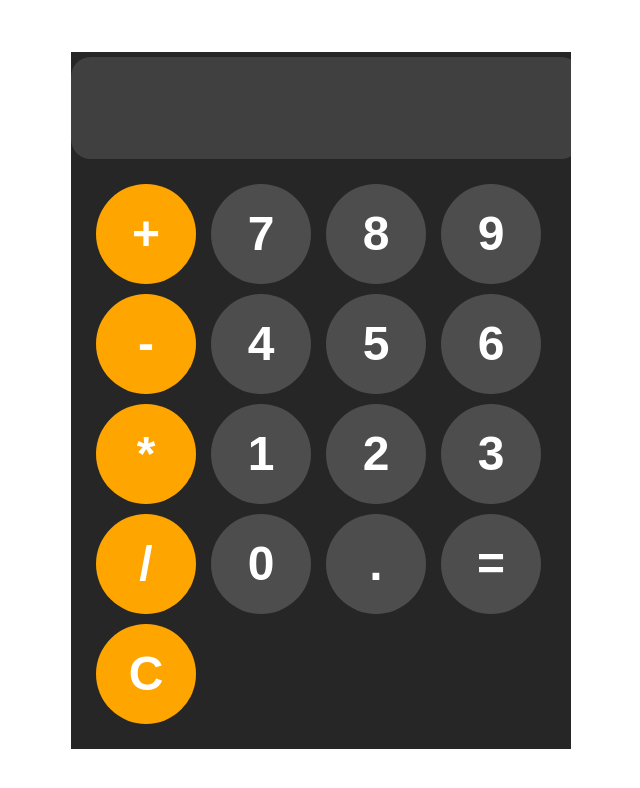
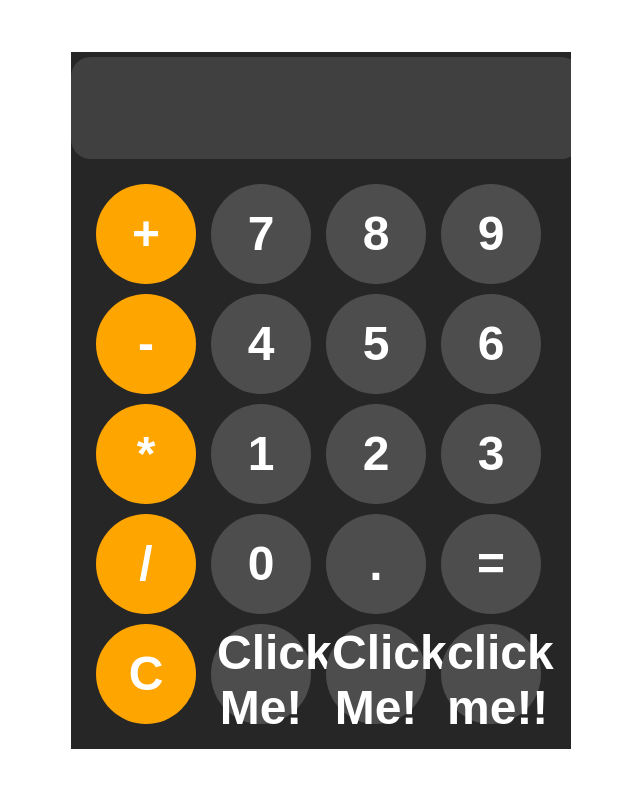
Before and after one commit to EmanARamadan/java-script, a plain HTML site: page index.html in a window 1280 px wide. Shown: the whole page, without its empty margins (319-959 px from the left). Drawn offline with Linux system fonts and the light colour scheme.

Commit message:
update all

```diff
--- a/index.html
+++ b/index.html
@@ -28,9 +28,13 @@
             <button onclick="appendToDisplay('.')">.</button>
             <button onclick="calculate()">=</button>
             <button onclick="clearDisplay()"class="operator-btn">C</button>
+            <button onclick="changeStyle()">Click Me!</button>
+            <button onclick="changeColor()">Click Me!</button>
+            <button onclick="calcuclator()">click me!!</button>
         </div>
     </div>
 
     <script src="index.js"></script>
+
 </body>
 </html>
--- a/index.js
+++ b/index.js
@@ -21,3 +21,17 @@ catch(error){
     display.value = "Error!";
 }
 }
+
+function changeStyle(){
+    document.body.style.backgroundColor = 'green';
+}
+    //document.getElementById("keys").style.color = "yellow";document.getElementById("keys").style.color = "yellow";
+
+    function changeColor() {
+        var colors = document.getElementById("display");
+        colors.style.color = "green";}
+
+    function calcuclator() {
+        var backgroundColor = document.getElementById("calculator")
+        backgroundColor.style.backgroundColor = 'blue';
+    }
```
